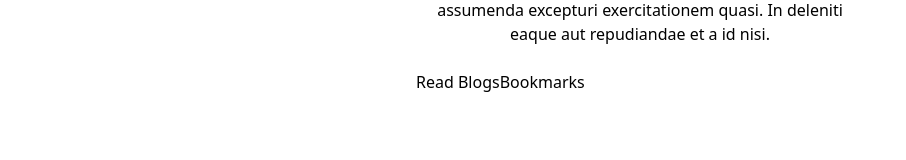
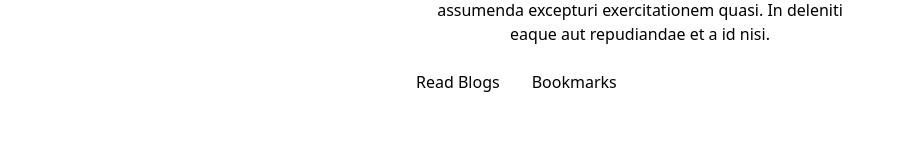
Before and after one commit to alalhosen/byte-blaze-concept--8, a React (Vite) app: page / in a window 1280 px wide. Shown: the part 210-370 px from the top of the page, without its empty margins (0-906 px from the left). Built offline with nearby package versions, Linux system fonts and the light colour scheme.

Commit message:
class change in hero section

```diff
--- a/src/components/Hero.jsx
+++ b/src/components/Hero.jsx
@@ -9,7 +9,7 @@ const Hero = () => {
             excepturi exercitationem quasi. In deleniti eaque aut repudiandae et
             a id nisi.
           </p>
-          <div className="flex">
+          <div className="flex gap-8">
             <button className="btn btn-primary">Read Blogs</button>
             <button className="btn btn-primary">Bookmarks</button>
           </div>
```
